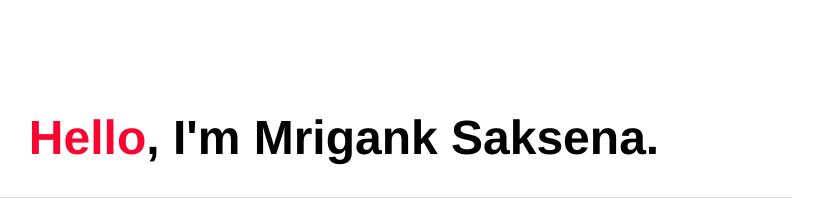
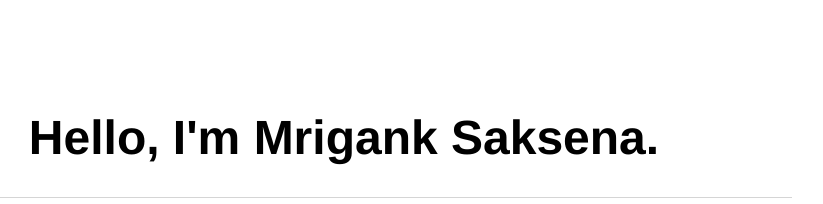
Before and after one commit to mriganksaksena/mriganksaksena.github.io, a plain HTML site: page index.html in a window 1280 px wide. Shown: the part 136-340 px from the top of the page, 296-1119 px from the left. Drawn offline with Linux system fonts and the light colour scheme.

Commit message:
Update index.html

```diff
--- a/index.html
+++ b/index.html
@@ -18,7 +18,7 @@
 		</nav>
 		<div class="container">
     		<div class="blurb">
-			<h1><center><font color="#fb042f">Hello</font>, I'm Mrigank Saksena.</center></h1>
+			<h1><center>Hello, I'm Mrigank Saksena.</center></h1>
 
     		</div><!-- /.blurb -->
 		</div><!-- /.container -->
```
